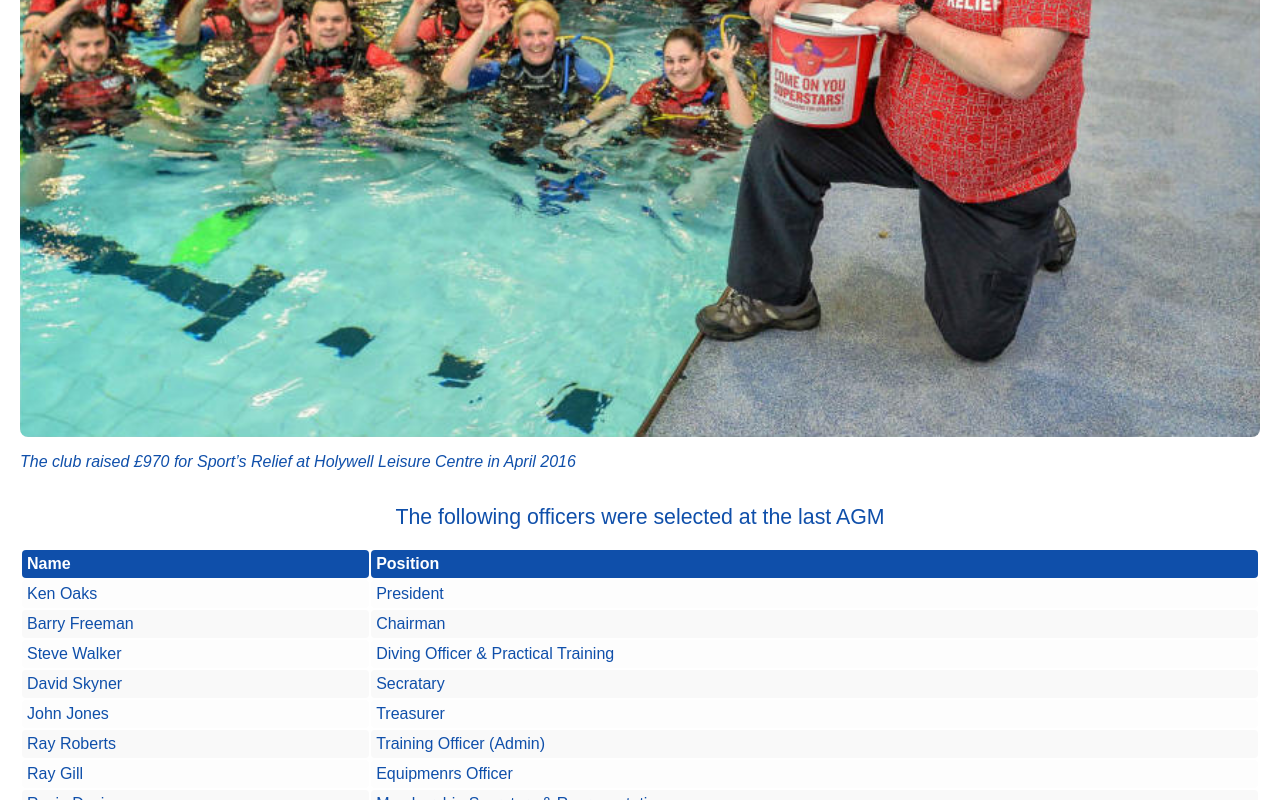
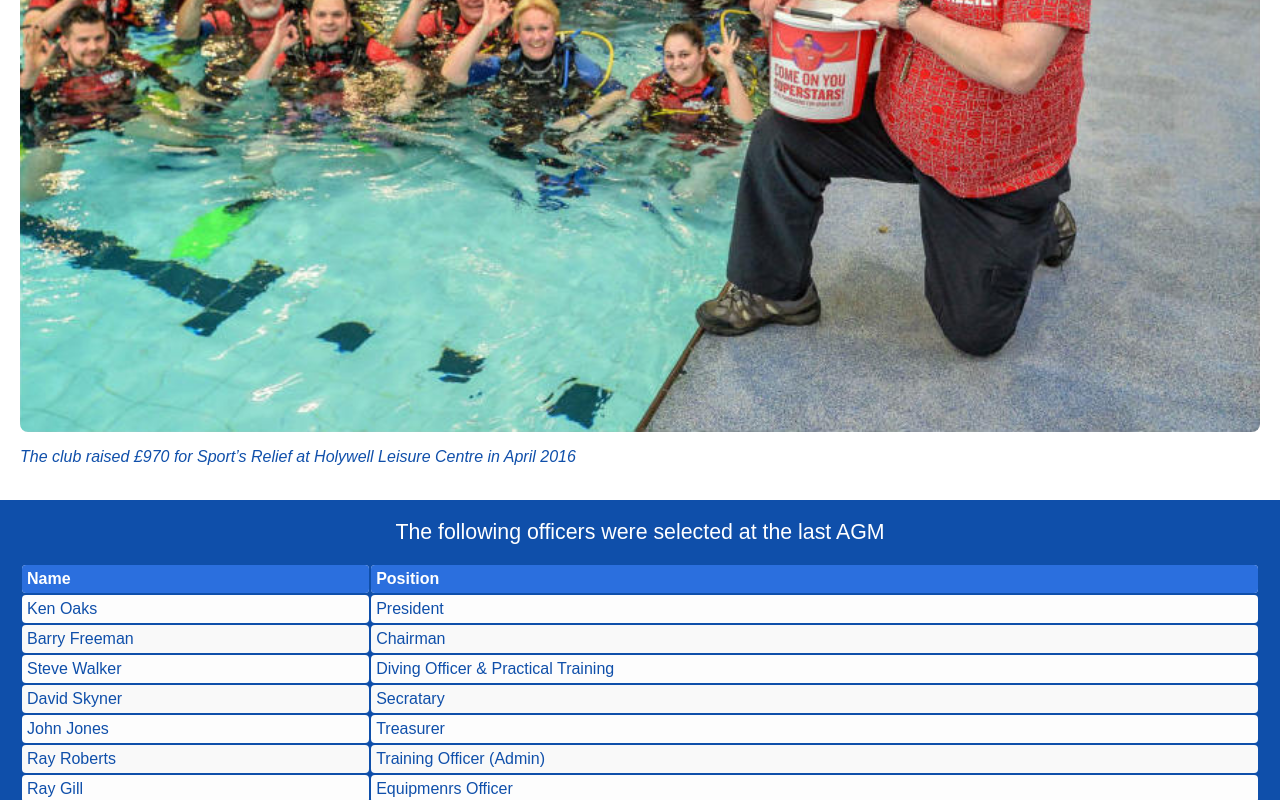
Before and after one commit to Ashley-Bennett-A/FSAC-Website, a plain HTML site: page club.html in a window 1280 px wide. Shown: the part 2000-2800 px from the top of the page. Drawn offline with Linux system fonts and the light colour scheme.

Commit message:
better CSS

```diff
--- a/main.css
+++ b/main.css
@@ -57,7 +57,7 @@ body {
     margin-top: 10px;
 }
 
-.headings a{
+.headings a {
     color: var(--main-colour);
     padding: 0;
     text-decoration: none;
@@ -75,7 +75,8 @@ body {
     padding: 0;
     outline: none;
 }
-.hamburger-inner{
+
+.hamburger-inner {
     background-color: white;
 }
 
@@ -257,10 +258,10 @@ a {
 }
 
 #club_members {
+    color: white;
     text-align: center;
-    margin-left: 20px;
-    margin-right: 20px;
-    margin-bottom: 20px;
+    padding: 20px;
+    background-color: var(--main-colour)
 }
 
 #members__heading {
@@ -292,7 +293,7 @@ tr:hover {
 }
 
 th {
-    background-color: var(--main-colour);
+    background-color: #2B6FDE;
     color: white;
 }
 
@@ -317,7 +318,7 @@ th {
     margin-bottom: 20px;
 }
 
-#training img {
+img {
     width: 100%;
     height: auto;
     border-radius: 8px;
@@ -332,9 +333,10 @@ th {
     margin-bottom: 20px;
 }
 
-#contacts__text{
+#contacts__text {
     margin-left: 20px;
     margin-right: 20px;
+    margin-bottom: 20px;
 }
 
 #contacts__map {
```
Also changed, not shown: contacts.html (+1 -1 lines), training.html (+5 -1 lines).
